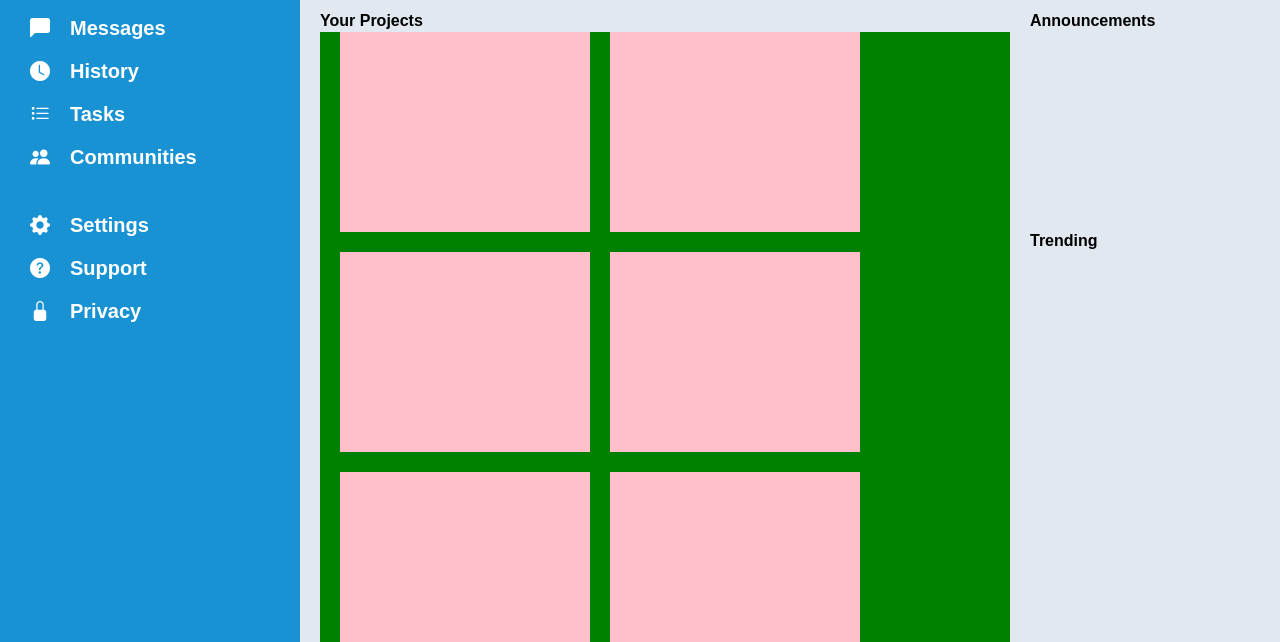
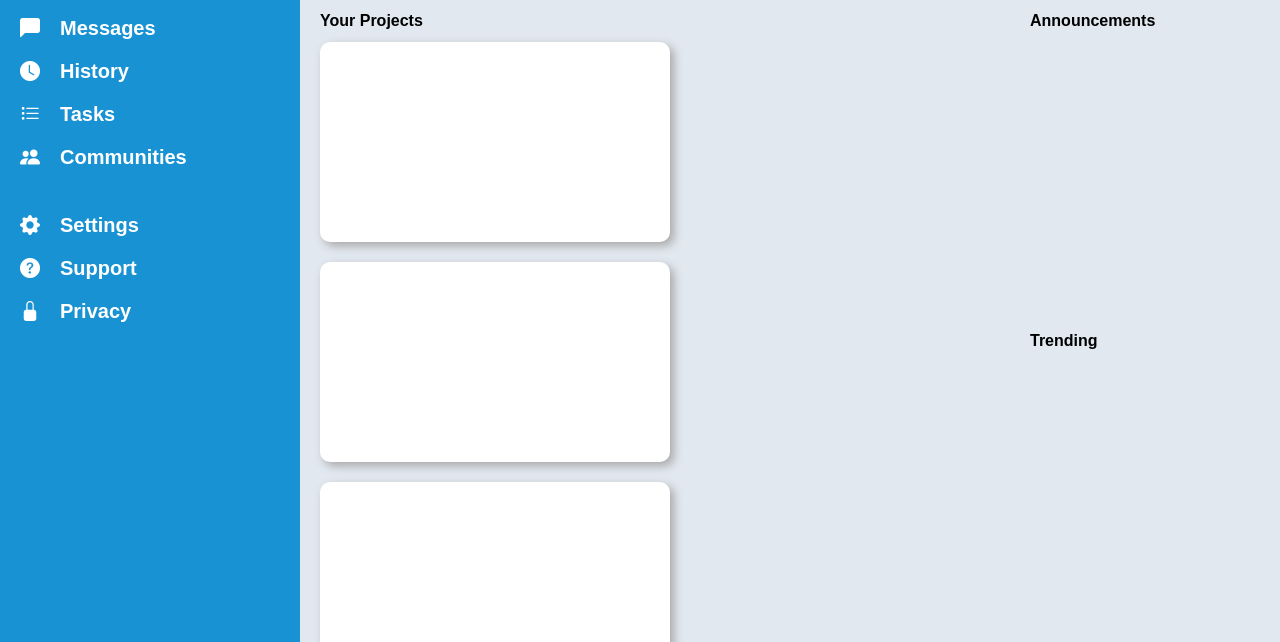
Before and after one commit to BDS-001/Admin-Dashboard, a plain HTML site: page index.html in a window 1280 px wide. Shown: the part 158-800 px from the top of the page. Drawn offline with nearby package versions, Linux system fonts and the light colour scheme.

Commit message:
styled project cards

```diff
--- a/styles.css
+++ b/styles.css
@@ -22,7 +22,7 @@ body {
     background-color: var(--blue);
     grid-row: 1 / 3;
     color: var(--white);
-    padding-left: 20px;
+    padding-left: 10px;
     display: flex;
     flex-direction: column;
     gap: 25px;
@@ -124,7 +124,7 @@ button:active {
     padding: 20px;
     display: grid;
     grid-template-columns: 3fr 1fr;
-    grid-template-rows: 20px 200px 20px 200px 1fr;
+    grid-template-rows: 20px 300px 20px 300px 1fr;
     column-gap: 20px;
 }
 
@@ -134,12 +134,11 @@ button:active {
 
 #projects {
     grid-row: 2/6;
-    background-color: green;
 
     display: grid;
-    grid-template-columns: repeat(auto-fit, 250px);
+    grid-template-columns: repeat(auto-fit, 350px);
     gap: 20px;
-    padding-left: 20px;
+    padding: 10px 10px 10px 0px;
 }
 
 #announcements-label {
@@ -152,6 +151,8 @@ button:active {
 }
 
 .project-card {
-    background-color: pink;
+    background-color: var(--white);
     height: 200px;
+    border-radius: 10px;
+    box-shadow: 4px 4px 10px rgb(168, 168, 168);
 }
```
